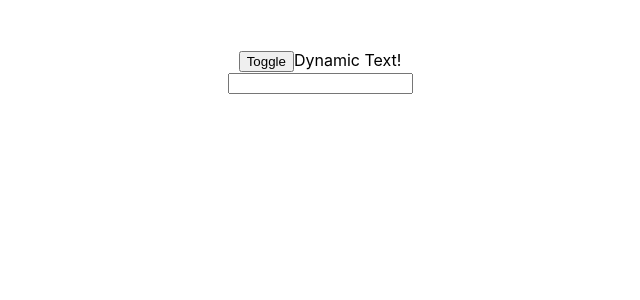
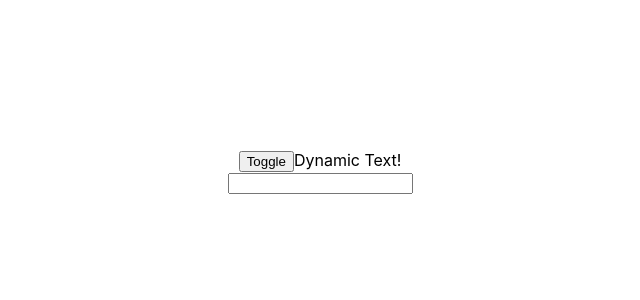
Before and after one commit to Masoume-vesali1993/SearchBox, a React (Create React App) app: page / in a window 1280 px wide. Shown: the top 300 px of the page, without its empty margins (320-960 px from the left). Built offline with nearby package versions, Linux system fonts and the light colour scheme.

Commit message:
add style in box

```diff
--- a/src/App.css
+++ b/src/App.css
@@ -24,6 +24,11 @@
   color: white;
 }
 
+.App-Component {
+  margin: 150px auto 0 auto;
+  width: 600px;
+}
+
 .App-link {
   color: #61dafb;
 }
--- a/src/App.js
+++ b/src/App.js
@@ -6,8 +6,12 @@ import AutoComplete from './AutoCompleteText';
 function App() {
   return (
     <div className="App">
-        <Hideable text="Dynamic Text!" />
-        <AutoComplete />
+      <div className="App-Component">
+        <div className="App-Component">
+          <Hideable text="Dynamic Text!" />
+          <AutoComplete />
+        </div>
+      </div>
     </div>
   );
 }
--- a/src/AutoCompleteText.js
+++ b/src/AutoCompleteText.js
@@ -1,4 +1,5 @@
 import React from 'react';
+import './AutoCompleteText';
 
 export default class AutoCompleteText extends React.Component{
     constructor (props) {
@@ -48,7 +49,7 @@ export default class AutoCompleteText extends React.Component{
     render () {
         const { text } = this.state;
         return (
-            <div>
+            <div className="AutoCompleteText">
                 <input value={text} onChange={this.onTextChanged} type="text" />
                 {this.renderSuggestions()}
             </div>
```
